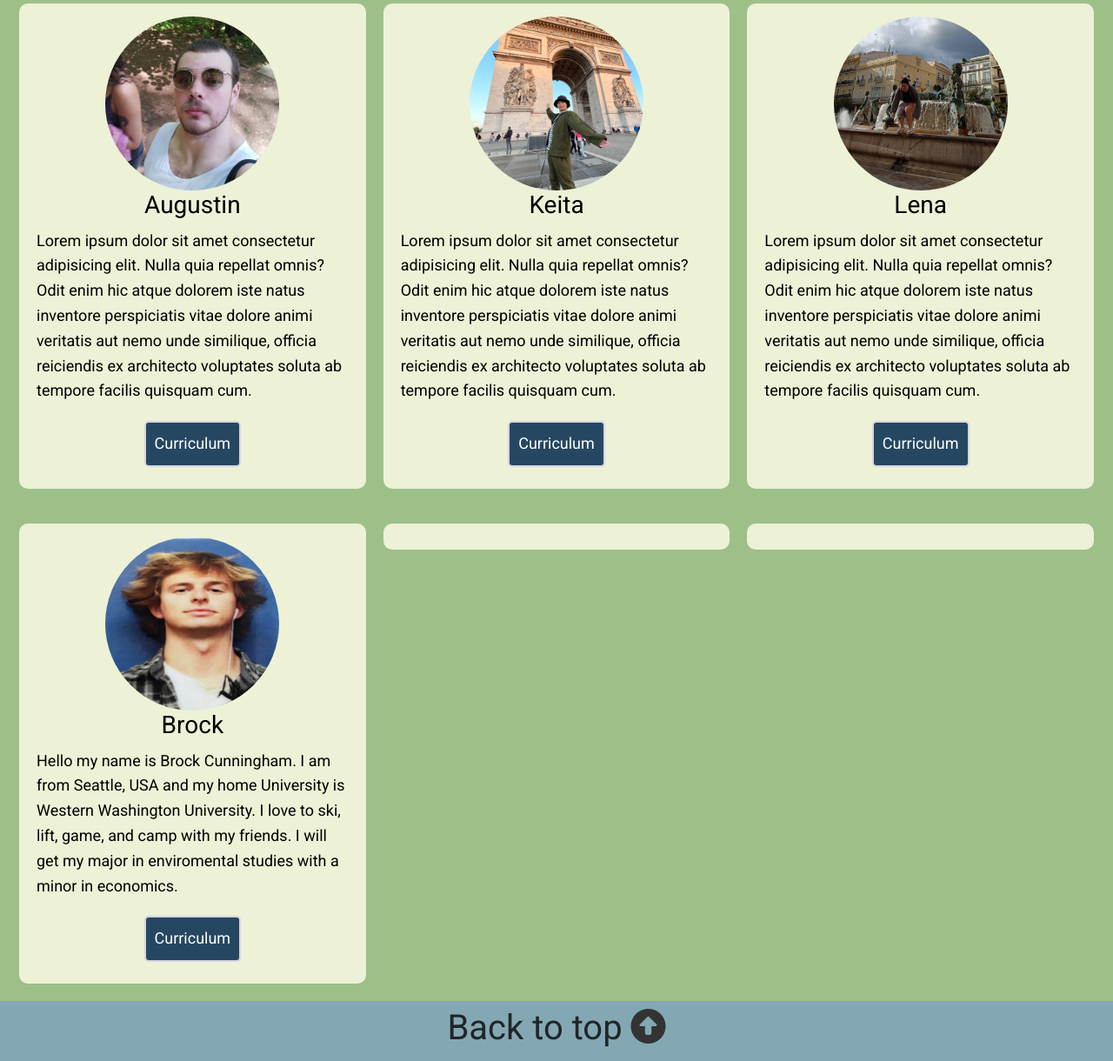
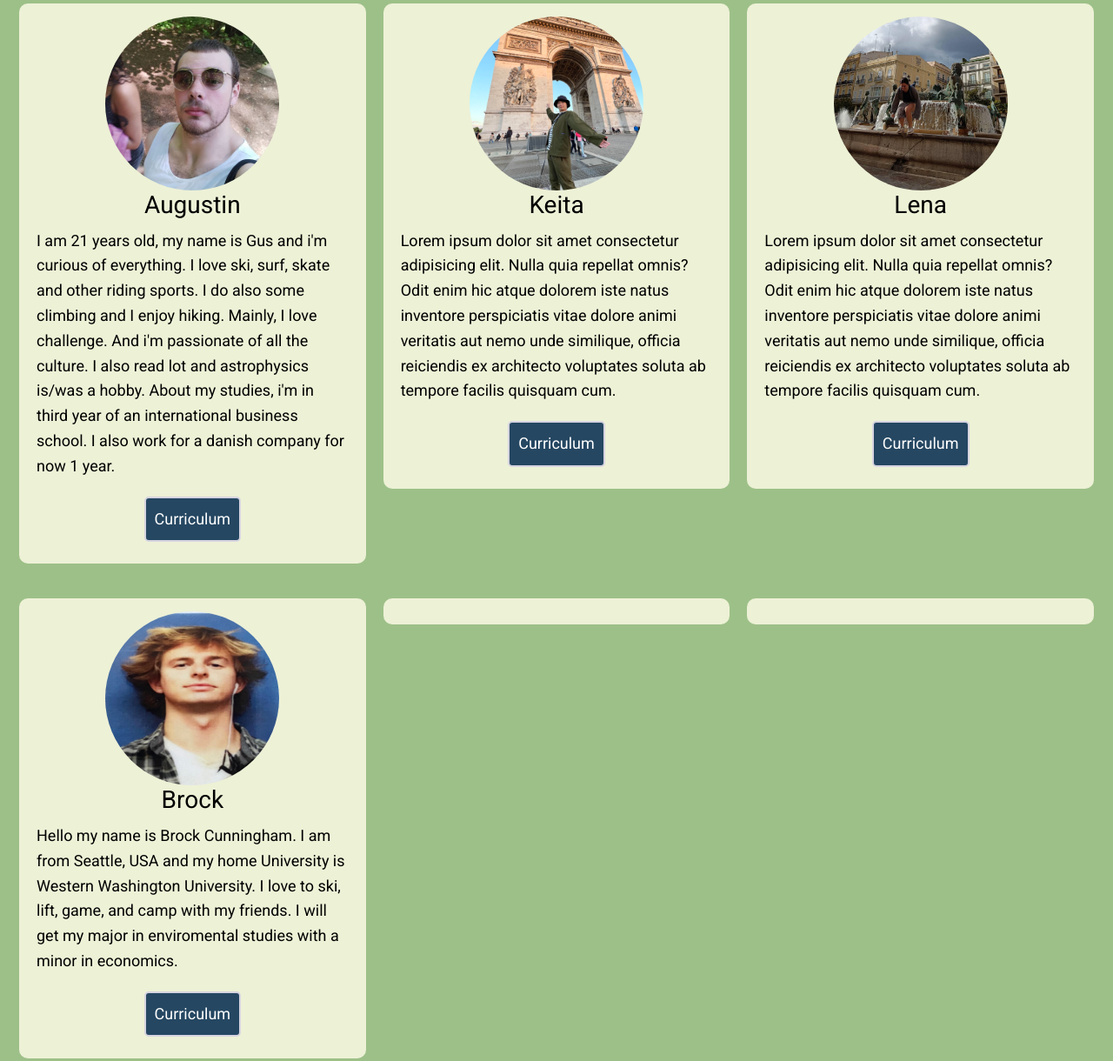
Before and after one commit to PederEP/Carbon_App, a Flask app: page / in a window 1280 px wide. Shown: the part 1366-2586 px from the top of the page at 87% size. Run offline with Flask 2, Linux system fonts and the light colour scheme; some libraries are stand-ins or nearby versions.

Commit message:
Update home.html

```diff
--- a/capp/templates/home.html
+++ b/capp/templates/home.html
@@ -102,7 +102,8 @@
         height="200"
         alt=""style="border-radius: 50%; width:200px;">
         <h3>Augustin</h3>
-        <p>  Lorem ipsum dolor sit amet consectetur adipisicing elit. Nulla quia repellat omnis? Odit enim hic atque dolorem iste natus inventore perspiciatis vitae dolore animi veritatis aut nemo unde similique, officia reiciendis ex architecto voluptates soluta ab tempore facilis quisquam cum.
+        <p>
+          I am 21 years old, my name is Gus and i'm curious of everything. I love ski, surf, skate and other riding sports. I do also some climbing and I enjoy hiking. Mainly, I love challenge. And i'm passionate of all the culture. I also read lot and astrophysics is/was a hobby. About my studies, i'm in third year of an international business school. I also work for a danish company for now 1 year.
         </p>
         <div class="section_container_buttons_developers">
           <a class="btn_developers" href="#"  target="_blank">Curriculum</a>
```
